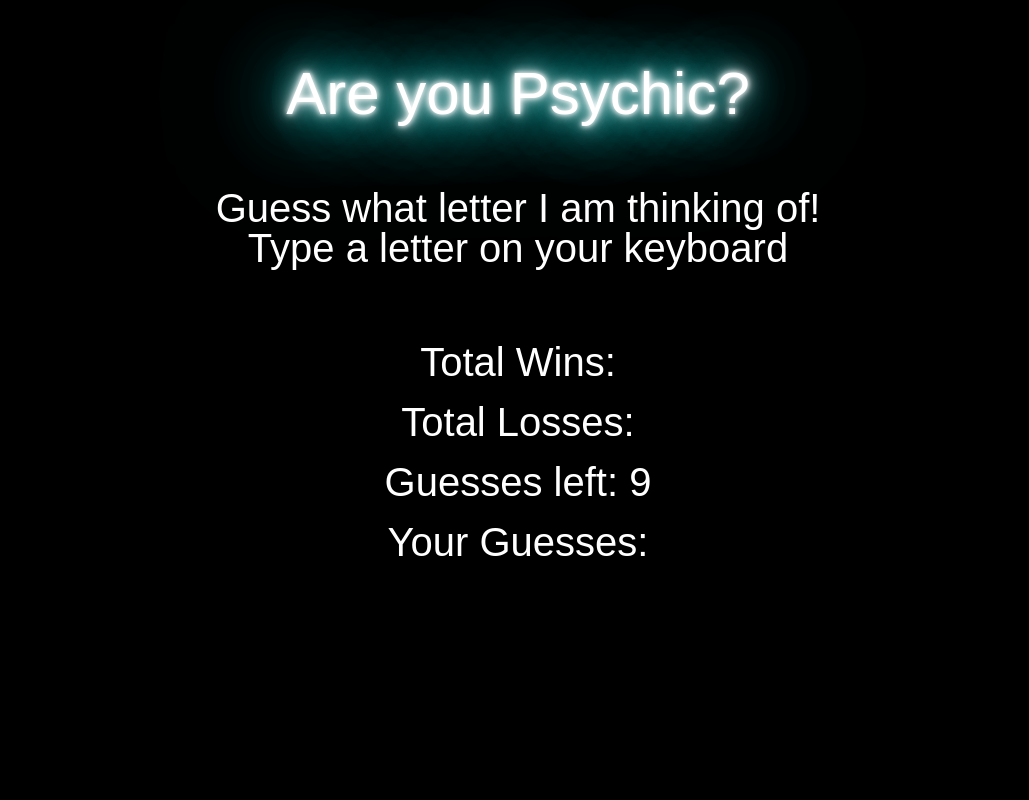
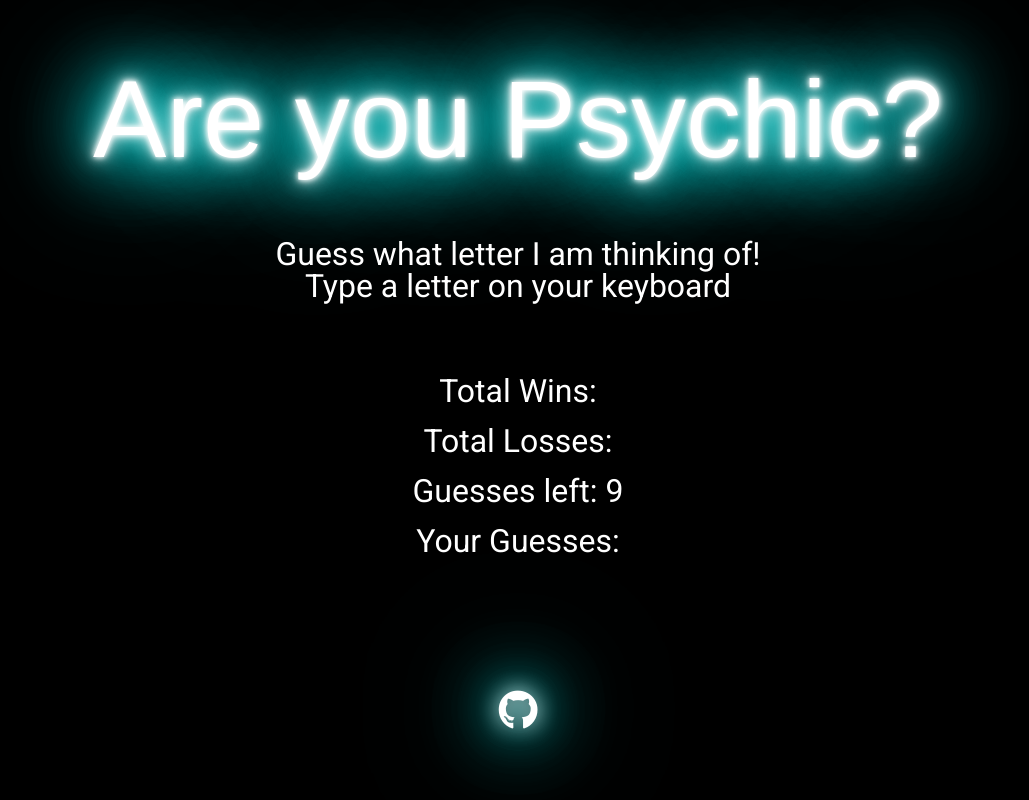
Before and after one commit to kevlarpixels/guess-word-game, a plain HTML site: page index.html in a window 1280 px wide. Shown: the whole page, without its empty margins (122-1151 px from the left). Drawn offline with Linux system fonts and the light colour scheme.

Commit message:
Guessing Game

```diff
--- a/assets/css/style.css
+++ b/assets/css/style.css
@@ -12,19 +12,27 @@ header {
 
 }
 
-img {
-    width: 20px;
-    margin: 0 auto;
-}
-
 .neon {
-    font-size: 60px;
+    font-size: 110px;
     font-family: Arial, Helvetica, sans-serif;
    text-align: center;
    color: #fff;
    text-shadow:
      0 0 5px #fff,
      0 0 10px #fff,
+     0 0 20px #fff,
+     0 0 40px #0ff,
+     0 0 80px #0ff,
+     0 0 90px #0ff,
+     0 0 100px #0ff,
+     0 0 150px #0ff;
+ }
+
+ i {
+     font-size: 40px;
+     padding: 0 10px;
+     color: #fff;
+     text-shadow:
      0 0 20px #fff,
      0 0 40px #0ff,
      0 0 80px #0ff,
@@ -43,12 +51,22 @@ img {
 .containertwo {
     width: 100%;
     align-content: center;
-    line-height: 60px;
+    line-height: 50px;
 }
 
 p {
-    font-size: 40px;
-    font-family: Arial, Helvetica, sans-serif;
+    font-size: 32px;
+    font-family: 'Roboto', sans-serif;
     color: #fff;
     text-align: center;
 }
+
+footer {
+    position: fixed;
+    left: 0;
+    bottom: 0;
+    width: 100%;
+    padding: 20px 0 50px 0;
+    text-align: center;
+    margin: 20px auto;
+}
--- a/index.html
+++ b/index.html
@@ -7,6 +7,10 @@
     <meta http-equiv="X-UA-Compatible" content="ie=edge">
     <link rel="stylesheet" href="assets/css/reset.css">
     <link rel="stylesheet" href="assets/css/style.css">
+    <link href="https://fonts.googleapis.com/css?family=Roboto" rel="stylesheet">
+    <link rel="stylesheet" href="https://use.fontawesome.com/releases/v5.2.0/css/all.css" integrity="sha384-hWVjflwFxL6sNzntih27bfxkr27PmbbK/iSvJ+a4+0owXq79v+lsFkW54bOGbiDQ"
+        crossorigin="anonymous">
+
     <title>Word Guessing Game</title>
 </head>
 
@@ -25,7 +29,10 @@
         <p>Your Guesses: </p>
         <p id="let"></p>
     </div>
+    <footer>
+        <i class="fab fa-github"></i>
 
+    </footer>
     <script type="text/javascript" src="assets/javascript/game.js">
     </script>
 </body>
```
